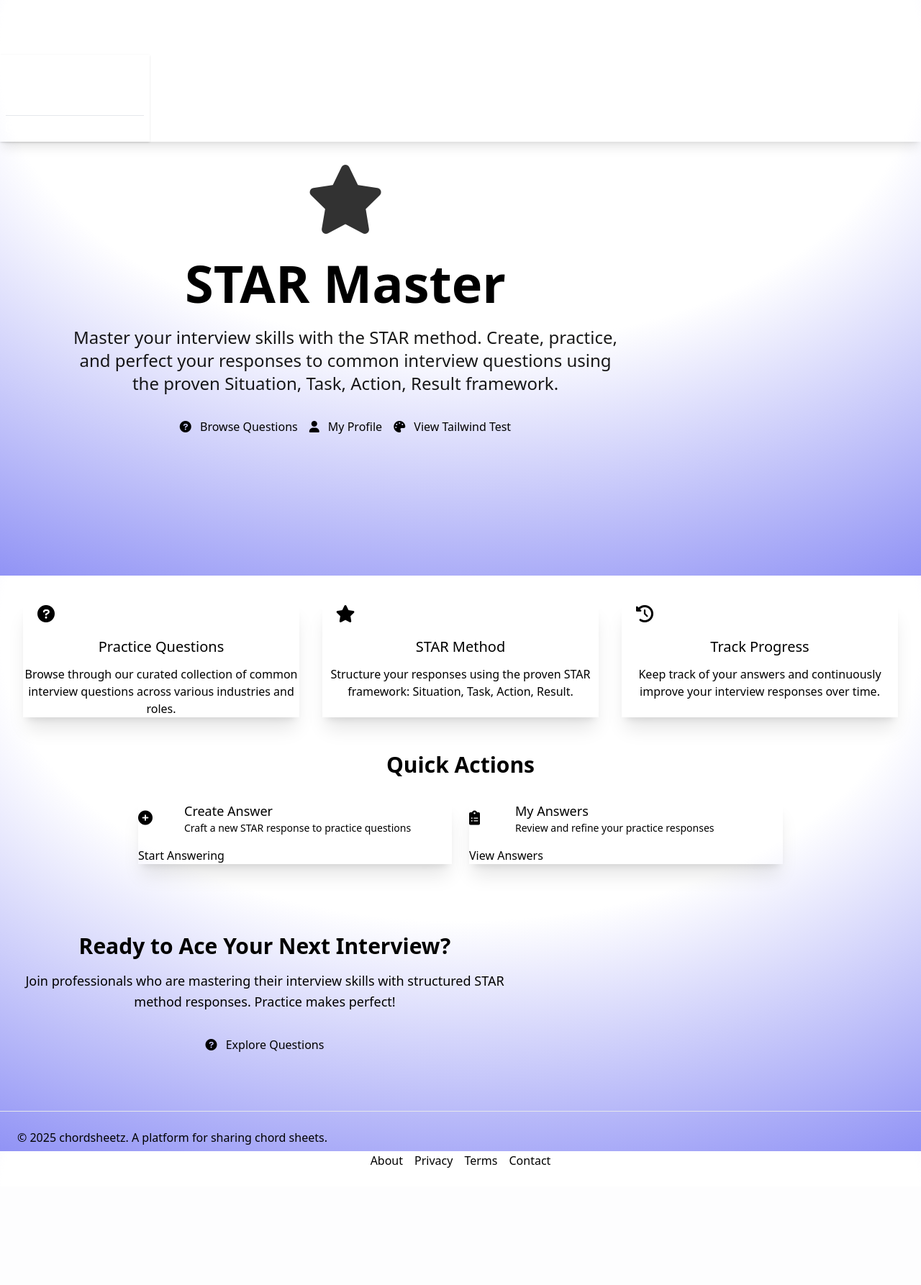
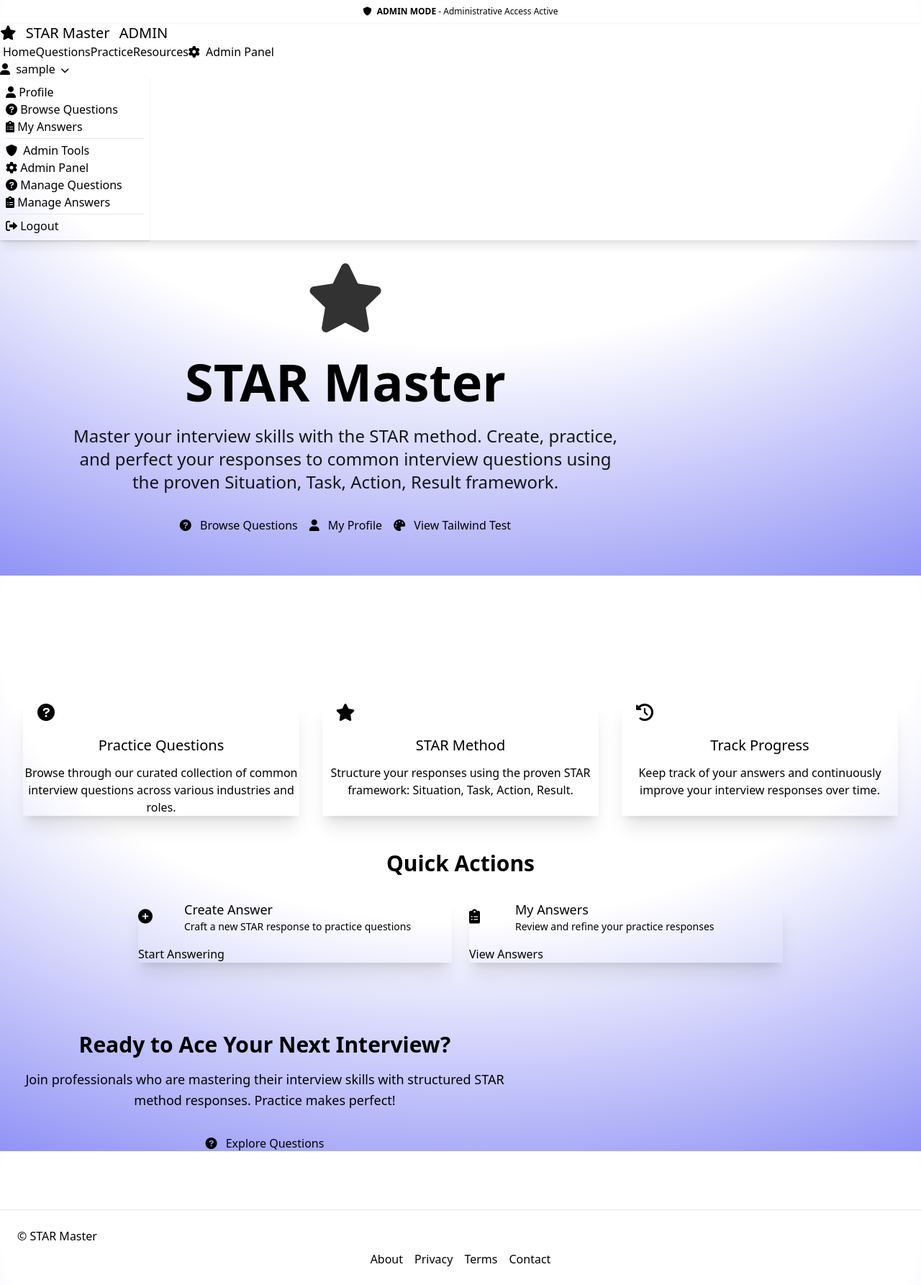
Before and after one commit to djpri/star-master-django, a Django app: page / in a window 1280 px wide. Shown: the whole page at 72% size. Before the commit the page ends 1623 px from the top, so only its background shows below. Run offline with Django 5.2, Linux system fonts and the light colour scheme; the visitor is signed in with stand-in values (Sample User, id 1); parts of the project's set-up code (start-up, migrations or seed data) failed here and were passed over; some libraries are stand-ins or nearby versions.

Commit message:
Add admin mode banner for superusers

```diff
--- a/package.json
+++ b/package.json
@@ -1,10 +1,11 @@
 {
-  "name": "chordsheetz",
+  "name": "star-master",
   "private": true,
   "workspaces": [
     "theme/static_src"
   ],
   "scripts": {
+    "dev": "npm --workspace theme/static_src run dev",
     "build": "npm --workspace theme/static_src run build",
     "heroku-postbuild": "npm run build"
   }
--- a/questions/models.py
+++ b/questions/models.py
@@ -20,12 +20,12 @@ class QuestionQuerySet(models.QuerySet):
         """Return questions visible to the user"""
         if not user or not user.is_authenticated:
             # Public approved questions only
-            return self.filter(is_visible_publicly=True)
+            return self.filter(is_public=True, status="APPROVED")
 
         # Own questions + public approved questions
         return self.filter(
             models.Q(owner=user) |
-            models.Q(is_visible_publicly=True)
+            models.Q(is_public=True, status="APPROVED")
         )
 
 
--- a/templates/base.html
+++ b/templates/base.html
@@ -13,21 +13,39 @@
     {% tailwind_css %}
   </head>
   <body class="h-full flex flex-col" style="background: radial-gradient(125% 125% at 50% 10%, #fff 40%, #6366f1 100%);">
+    <!-- Admin Mode Banner -->
+    {% if user.is_staff %}
+      <div class="bg-error text-error-content text-xs text-center py-2 px-4 shadow-sm">
+        <i class="fas fa-shield-alt mr-1"></i>
+        <span class="font-semibold">ADMIN MODE</span> - Administrative Access Active
+      </div>
+    {% endif %}
+
     <!-- Navigation -->
-    <div class="navbar bg-primary-500 text-white shadow-lg">
+    <div class="navbar {% if user.is_staff %}bg-warning text-warning-content{% else %}bg-primary-500 text-white{% endif %} shadow-lg">
+
       <div class="navbar-start">
         <!-- Logo -->
         <a href="{% url 'home' %}" class="btn btn-ghost text-xl">
-          <i class="fas fa-music mr-2"></i>
-          chordsheetz
+          <i class="fas fa-star mr-2"></i>
+          STAR Master
+          {% if user.is_staff %}
+            <span class="badge badge-error badge-xs ml-2">ADMIN</span>
+          {% endif %}
         </a>
 
         <!-- Desktop Navigation Menu -->
         <ul class="menu menu-horizontal px-1 hidden lg:flex">
           <li><a class="nav-link" href="{% url 'home' %}">Home</a></li>
-          <li><a class="nav-link" href="#">Songs</a></li>
-          <li><a class="nav-link" href="#">Artists</a></li>
-          <li><a class="nav-link" href="#">Genres</a></li>
+          <li><a class="nav-link" href="{% url 'questions:list' %}">Questions</a></li>
+          <li><a class="nav-link" href="#">Practice</a></li>
+          <li><a class="nav-link" href="#">Resources</a></li>
+          {% if user.is_staff %}
+            <li><a class="nav-link bg-error/20 hover:bg-error/30 rounded-md" href="{% url 'admin:index' %}">
+              <i class="fas fa-cog mr-1"></i>
+              Admin Panel
+            </a></li>
+          {% endif %}
         </ul>
       </div>
 
@@ -52,17 +70,44 @@
                 </a>
               </li>
               <li>
-                <a href="#">
-                  <i class="fas fa-heart"></i>
-                  My Favorites
+                <a href="{% url 'questions:list' %}">
+                  <i class="fas fa-question-circle"></i>
+                  Browse Questions
                 </a>
               </li>
               <li>
                 <a href="#">
-                  <i class="fas fa-file-alt"></i>
-                  My Chord Sheets
+                  <i class="fas fa-clipboard-list"></i>
+                  My Answers
                 </a>
               </li>
+              {% if user.is_staff %}
+                <li><hr class="my-1" /></li>
+                <li>
+                  <div class="menu-title text-error">
+                    <i class="fas fa-shield-alt mr-1"></i>
+                    Admin Tools
+                  </div>
+                </li>
+                <li>
+                  <a href="{% url 'admin:index' %}" class="text-error">
+                    <i class="fas fa-cog"></i>
+                    Admin Panel
+                  </a>
+                </li>
+                <li>
+                  <a href="{% url 'admin:questions_question_changelist' %}" class="text-error">
+                    <i class="fas fa-question-circle"></i>
+                    Manage Questions
+                  </a>
+                </li>
+                <li>
+                  <a href="{% url 'admin:answers_answer_changelist' %}" class="text-error">
+                    <i class="fas fa-clipboard-list"></i>
+                    Manage Answers
+                  </a>
+                </li>
+              {% endif %}
               <li><hr class="my-1" /></li>
               <li>
                 <a href="{% url 'account_logout' %}">
@@ -94,9 +139,15 @@
             class="dropdown-content menu bg-base-100 rounded-box z-[1] w-52 p-2 shadow text-base-content"
           >
             <li><a href="{% url 'home' %}">Home</a></li>
-            <li><a href="#">Songs</a></li>
-            <li><a href="#">Artists</a></li>
-            <li><a href="#">Genres</a></li>
+            <li><a href="{% url 'questions:list' %}">Questions</a></li>
+            <li><a href="#">Practice</a></li>
+            <li><a href="#">Resources</a></li>
+            {% if user.is_staff %}
+              <li><a href="{% url 'admin:index' %}" class="text-error">
+                <i class="fas fa-cog mr-2"></i>
+                Admin Panel
+              </a></li>
+            {% endif %}
 
             {% if user.is_authenticated %}
             <li><hr class="my-1" /></li>
@@ -107,17 +158,38 @@
               </a>
             </li>
             <li>
-              <a href="#">
-                <i class="fas fa-heart mr-2"></i>
-                My Favorites
+              <a href="{% url 'questions:list' %}">
+                <i class="fas fa-question-circle mr-2"></i>
+                Browse Questions
               </a>
             </li>
             <li>
               <a href="#">
-                <i class="fas fa-file-alt mr-2"></i>
-                My Chord Sheets
+                <i class="fas fa-clipboard-list mr-2"></i>
+                My Answers
               </a>
             </li>
+            {% if user.is_staff %}
+              <li><hr class="my-1" /></li>
+              <li>
+                <div class="menu-title text-error">
+                  <i class="fas fa-shield-alt mr-1"></i>
+                  Admin Tools
+                </div>
+              </li>
+              <li>
+                <a href="{% url 'admin:questions_question_changelist' %}" class="text-error">
+                  <i class="fas fa-question-circle mr-2"></i>
+                  Manage Questions
+                </a>
+              </li>
+              <li>
+                <a href="{% url 'admin:answers_answer_changelist' %}" class="text-error">
+                  <i class="fas fa-clipboard-list mr-2"></i>
+                  Manage Answers
+                </a>
+              </li>
+            {% endif %}
             <li>
               <a href="{% url 'account_logout' %}">
                 <i class="fas fa-sign-out-alt mr-2"></i>
@@ -174,7 +246,7 @@
     >
       <div>
         <p class="text-base-content/70">
-          &copy; 2025 chordsheetz. A platform for sharing chord sheets.
+          &copy; STAR Master
         </p>
         <div class="flex justify-center space-x-4 mt-2">
           <a href="#" class="link link-hover">About</a>
```
Also changed, not shown: theme/static_src/src/styles.css (+21 -1 lines).
